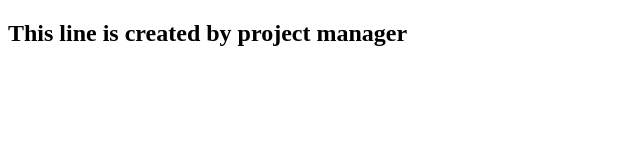
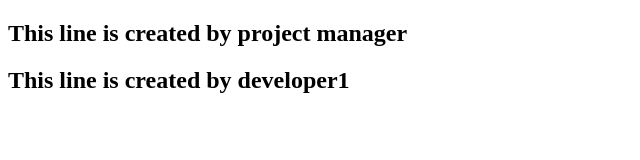
Before and after one commit to NifatHossain/test-collaboration, a plain HTML site: page index.html in a window 1280 px wide. Shown: the whole page, without its empty margins (0-640 px from the left). Drawn offline with Linux system fonts and the light colour scheme.

Commit message:
adding into developer-1 by dev-1

```diff
--- a/index.html
+++ b/index.html
@@ -7,5 +7,7 @@
 </head>
 <body>
     <h2>This line is created by project manager</h2>
+    <h2>This line is created by developer1</h2>
+
 </body>
 </html>
```
